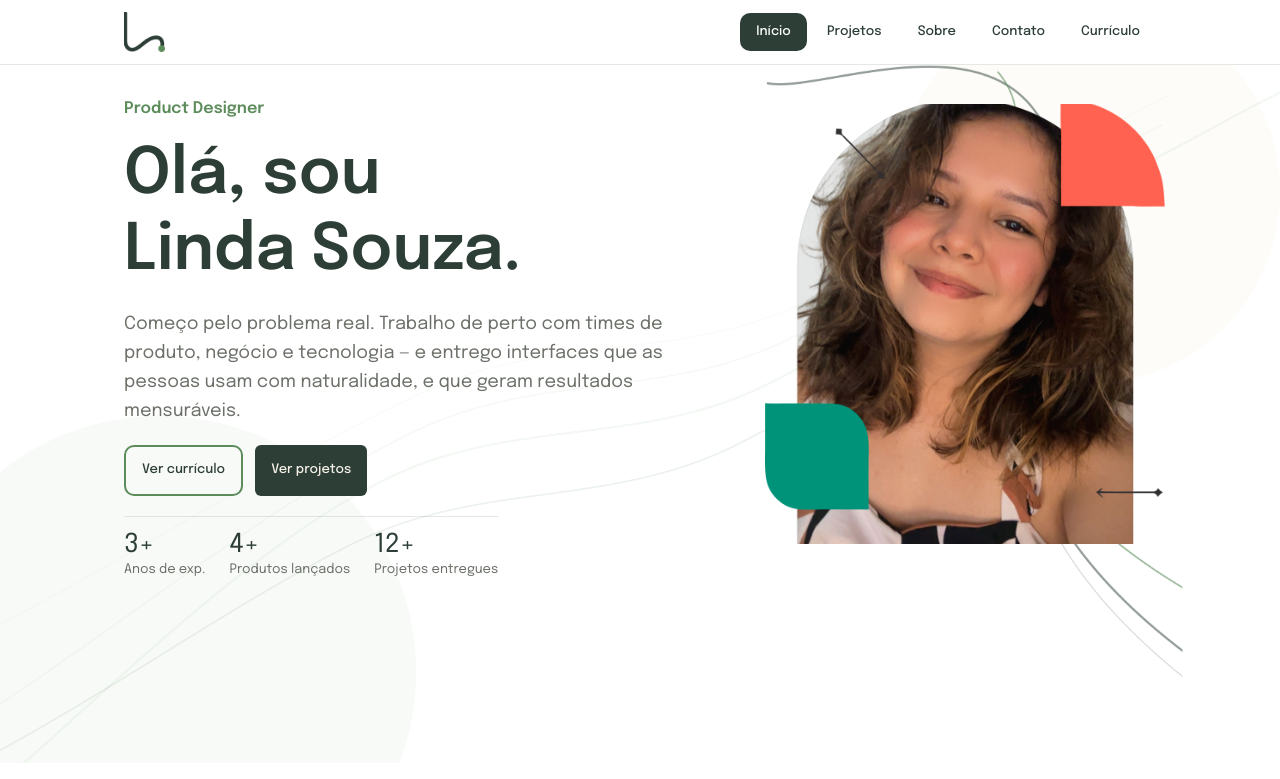
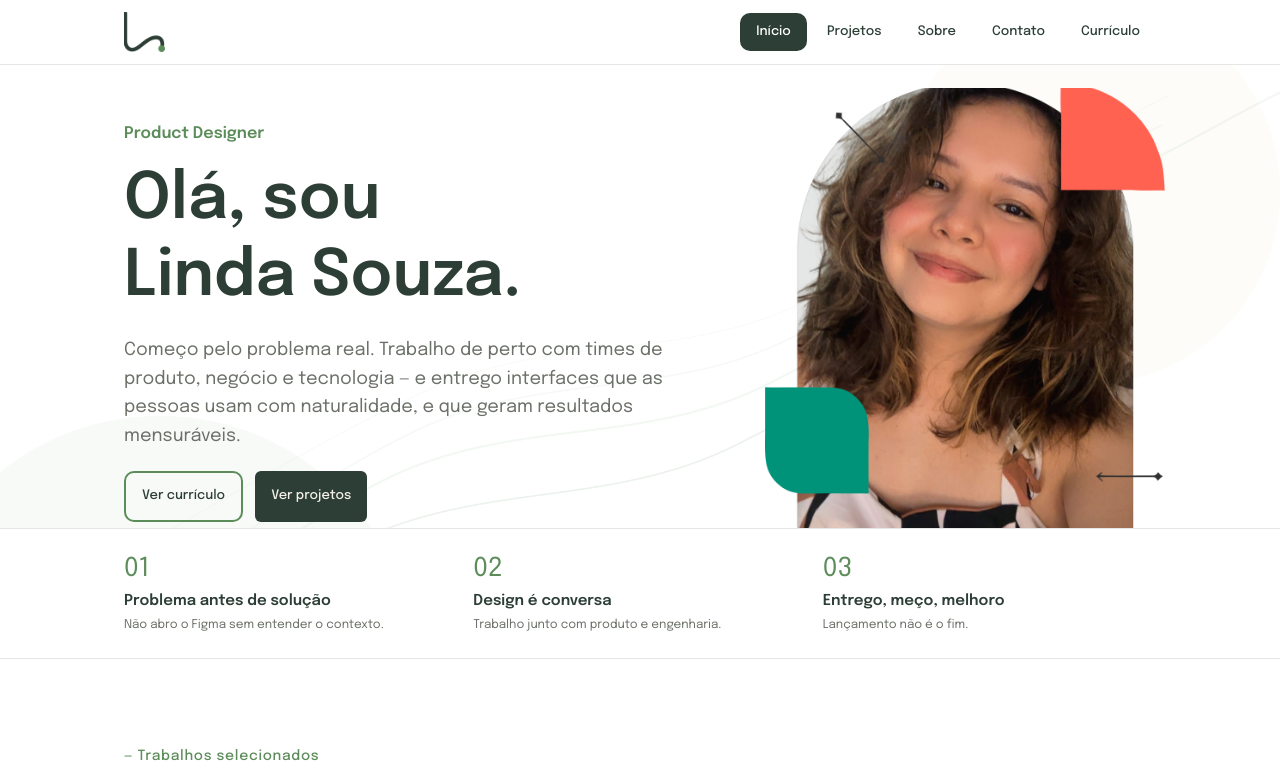
Before and after one commit to Agencia-Lumina-Digital/linda-hillary-port, a React (Vite) app: page / in a window 1280 px wide. Shown: the top 779 px of the page. Built offline with nearby package versions, Linux system fonts and the light colour scheme.

Commit message:
fix: clear details in hero section

```diff
--- a/src/App.tsx
+++ b/src/App.tsx
@@ -1,6 +1,7 @@
 import { Box, Container, Typography } from '@mui/material';
 import { Navbar } from './components/organisms/Navbar/Navbar';
 import { Hero } from './features/hero/Hero';
+import { Values } from './features/values/Values';
 import { Projects } from './features/projects/Projects';
 import { About } from './features/about/About';
 import { Contact } from './features/contact/Contact';
@@ -26,6 +27,8 @@ function App() {
           <Hero />
         </Box>
 
+        <Values />
+
         <Box id="projects">
           <Projects />
         </Box>
--- a/src/features/hero/Hero.tsx
+++ b/src/features/hero/Hero.tsx
@@ -1,7 +1,7 @@
 import { Box, Grid, Stack, Typography } from '@mui/material';
 import { Button } from '../../components/atoms/Button/Button';
 import { tokens } from '../../theme/tokens';
-import grafismoHero from '../../theme/assets/grafismo-rios-hero.png';
+
 import lindaImage from '../../theme/assets/linda-image.png';
 import heroBg from '../../theme/assets/Hero Section Bg.png';
 
@@ -23,7 +23,7 @@ export const Hero = () => {
   };
 
   return (
-    <Box sx={{ position: 'relative', pt: 10 }}>
+    <Box sx={{ position: 'relative', pt: { xs: 4, md: 6 } }}>
       {/* Imagem de Fundo (Hero Section Bg) - Exibida no Desktop e Mobile */}
       <Box
         component="img"
@@ -42,7 +42,7 @@ export const Hero = () => {
           display: 'block',
         }}
       />
-      <Grid container columnSpacing={{ xs: 0, md: 8 }} rowSpacing={{ xs: 6, md: 8 }} alignItems="center" sx={{ position: 'relative', zIndex: 2 }}>
+      <Grid container columnSpacing={{ xs: 0, md: 8 }} rowSpacing={{ xs: 4, md: 8 }} alignItems="center" sx={{ position: 'relative', zIndex: 2 }}>
         {/* Coluna Esquerda: Conteúdo */}
         <Grid item xs={12} md={7} sx={{ order: { xs: 2, md: 1 }, height: { xs: 'auto', md: '440px' } }}>
           <Stack spacing={5} sx={{ display: 'flex', justifyContent: 'center', height: { xs: 'auto', md: '440px' } }}>
@@ -111,33 +111,7 @@ export const Hero = () => {
               </Button>
             </Stack>
 
-            {/* Métricas */}
-            <Box sx={{ display: 'flex', gap: 6, pt: 3, borderTop: '.5px solid ' + tokens.colors.border.default, width: 'fit-content' }}>
-              <Box>
-                <Typography variant="h4" sx={{ color: tokens.colors.text.brand, fontFamily: tokens.typography.fontFamily.display, fontSize: tokens.typography.fontSize[26] }}>
-                  3+
-                </Typography>
-                <Typography sx={{ color: tokens.colors.text.secondary, fontSize: tokens.typography.fontSize[13] }}>
-                  Anos de exp.
-                </Typography>
-              </Box>
-              <Box>
-                <Typography variant="h4" sx={{ color: tokens.colors.text.brand, fontFamily: tokens.typography.fontFamily.display, fontSize: tokens.typography.fontSize[26] }}>
-                  4+
-                </Typography>
-                <Typography sx={{ color: tokens.colors.text.secondary, fontSize: tokens.typography.fontSize[13] }}>
-                  Produtos lançados
-                </Typography>
-              </Box>
-              <Box>
-                <Typography variant="h4" sx={{ color: tokens.colors.text.brand, fontFamily: tokens.typography.fontFamily.display, fontSize: tokens.typography.fontSize[26] }}>
-                  12+
-                </Typography>
-                <Typography sx={{ color: tokens.colors.text.secondary, fontSize: tokens.typography.fontSize[13] }}>
-                  Projetos entregues
-                </Typography>
-              </Box>
-            </Box>
+
           </Stack>
         </Grid>
 
@@ -145,23 +119,6 @@ export const Hero = () => {
         <Grid item xs={12} md={5} sx={{ position: 'relative', order: { xs: 1, md: 2 } }}>
           <Box sx={{ position: 'relative', display: 'flex', justifyContent: 'center', width: { xs: '100%', md: '440px' }, mx: 'auto' }}>
 
-            {/* Grafismo de fundo (Posicionamento absoluto para ficar atrás) */}
-            <Box
-              component="img"
-              src={grafismoHero}
-              alt=""
-              sx={{
-                position: 'absolute',
-                top: '74%',
-                left: '50%',
-                transform: 'translate(-40%, -50%)', // Ajuste para centralizar visualmente
-                width: '150%', // Grafismo vaza para fora do container da imagem
-                maxWidth: 'none',
-                zIndex: 2,
-                pointerEvents: 'none',
-                clipPath: { xs: 'none', md: 'inset(0 27% 0 0)' }
-              }}
-            />
 
             {/* Imagem da Profissional */}
             <Box sx={{ position: 'relative', zIndex: 2, width: { xs: '100%', md: '400px' }, maxWidth: '420px' }}>
@@ -181,42 +138,6 @@ export const Hero = () => {
           </Box>
         </Grid>
       </Grid>
-
-      {/* Características / Valores (Bottom Section) */}
-      <Box
-        sx={{
-          mt: { xs: 8, md: '88px' },
-          py: 6,
-          backgroundColor: tokens.colors.background.elevated,
-          borderTop: `1px solid ${tokens.colors.border.default}`,
-          borderBottom: `1px solid ${tokens.colors.border.default}`,
-          mx: { xs: '-24px', md: 'calc(-50vw + 50%)' }, // Quebra o container para full-width
-          px: { xs: '24px', md: 'calc(50vw - 50%)' }, // Restaura padding interno perfeitamente alinhado
-        }}
-      >
-        <Grid container columnSpacing={4} rowSpacing={{ xs: 4, md: 2, borderBottom: '1px solid ' + tokens.colors.border.default }}>
-          {/* Feature 1 */}
-          <Grid item xs={4}>
-            <Typography variant="h4" sx={{ color: tokens.colors.text.accent, fontFamily: tokens.typography.fontFamily.display, mb: 1, fontSize: tokens.typography.fontSize[26] }}>01</Typography>
-            <Typography variant="h6" sx={{ color: tokens.colors.text.brand, fontWeight: tokens.typography.fontWeight.semibold, mb: 1, fontSize: tokens.typography.fontSize[15] }}>Problema antes de solução</Typography>
-            <Typography variant="body2" sx={{ color: tokens.colors.text.secondary, fontSize: tokens.typography.fontSize[12] }}>Não abro o Figma sem entender o contexto.</Typography>
-          </Grid>
-
-          {/* Feature 2 */}
-          <Grid item xs={4}>
-            <Typography variant="h4" sx={{ color: tokens.colors.text.accent, fontFamily: tokens.typography.fontFamily.display, mb: 1, fontSize: tokens.typography.fontSize[26] }}>02</Typography>
-            <Typography variant="h6" sx={{ color: tokens.colors.text.brand, fontWeight: tokens.typography.fontWeight.semibold, mb: 1, fontSize: tokens.typography.fontSize[15] }}>Design é conversa</Typography>
-            <Typography variant="body2" sx={{ color: tokens.colors.text.secondary, fontSize: tokens.typography.fontSize[12] }}>Trabalho junto com produto e engenharia.</Typography>
-          </Grid>
-
-          {/* Feature 3 */}
-          <Grid item xs={4}>
-            <Typography variant="h4" sx={{ color: tokens.colors.text.accent, fontFamily: tokens.typography.fontFamily.display, mb: 1, fontSize: tokens.typography.fontSize[26] }}>03</Typography>
-            <Typography variant="h6" sx={{ color: tokens.colors.text.brand, fontWeight: tokens.typography.fontWeight.semibold, mb: 1, fontSize: tokens.typography.fontSize[15] }}>Entrego, meço, melhoro</Typography>
-            <Typography variant="body2" sx={{ color: tokens.colors.text.secondary, fontSize: tokens.typography.fontSize[12] }}>Lançamento não é o fim.</Typography>
-          </Grid>
-        </Grid>
-      </Box>
     </Box>
   );
 };
--- /dev/null
+++ b/src/features/values/Values.tsx
@@ -0,0 +1,41 @@
+import { Box, Grid, Typography } from '@mui/material';
+import { tokens } from '../../theme/tokens';
+
+export const Values = () => {
+  return (
+    <Box
+      sx={{
+        py: 6,
+        backgroundColor: tokens.colors.background.elevated,
+        borderTop: `1px solid ${tokens.colors.border.default}`,
+        borderBottom: `1px solid ${tokens.colors.border.default}`,
+        mx: { xs: '-24px', md: 'calc(-50vw + 50%)' }, // Quebra o container para full-width
+        px: { xs: '24px', md: 'calc(50vw - 50%)' }, // Restaura padding interno perfeitamente alinhado
+        mt: { xs: 8, md: 0 } // Adicionando margin-top para descolar da section acima caso precise no mobile
+      }}
+    >
+      <Grid container columnSpacing={4} rowSpacing={{ xs: 4, md: 2 }}>
+        {/* Feature 1 */}
+        <Grid item xs={4}>
+          <Typography variant="h4" sx={{ color: tokens.colors.text.accent, fontFamily: tokens.typography.fontFamily.display, mb: 1, fontSize: tokens.typography.fontSize[26] }}>01</Typography>
+          <Typography variant="h6" sx={{ color: tokens.colors.text.brand, fontWeight: tokens.typography.fontWeight.semibold, mb: 1, fontSize: tokens.typography.fontSize[15] }}>Problema antes de solução</Typography>
+          <Typography variant="body2" sx={{ color: tokens.colors.text.secondary, fontSize: tokens.typography.fontSize[12] }}>Não abro o Figma sem entender o contexto.</Typography>
+        </Grid>
+
+        {/* Feature 2 */}
+        <Grid item xs={4}>
+          <Typography variant="h4" sx={{ color: tokens.colors.text.accent, fontFamily: tokens.typography.fontFamily.display, mb: 1, fontSize: tokens.typography.fontSize[26] }}>02</Typography>
+          <Typography variant="h6" sx={{ color: tokens.colors.text.brand, fontWeight: tokens.typography.fontWeight.semibold, mb: 1, fontSize: tokens.typography.fontSize[15] }}>Design é conversa</Typography>
+          <Typography variant="body2" sx={{ color: tokens.colors.text.secondary, fontSize: tokens.typography.fontSize[12] }}>Trabalho junto com produto e engenharia.</Typography>
+        </Grid>
+
+        {/* Feature 3 */}
+        <Grid item xs={4}>
+          <Typography variant="h4" sx={{ color: tokens.colors.text.accent, fontFamily: tokens.typography.fontFamily.display, mb: 1, fontSize: tokens.typography.fontSize[26] }}>03</Typography>
+          <Typography variant="h6" sx={{ color: tokens.colors.text.brand, fontWeight: tokens.typography.fontWeight.semibold, mb: 1, fontSize: tokens.typography.fontSize[15] }}>Entrego, meço, melhoro</Typography>
+          <Typography variant="body2" sx={{ color: tokens.colors.text.secondary, fontSize: tokens.typography.fontSize[12] }}>Lançamento não é o fim.</Typography>
+        </Grid>
+      </Grid>
+    </Box>
+  );
+};
```
